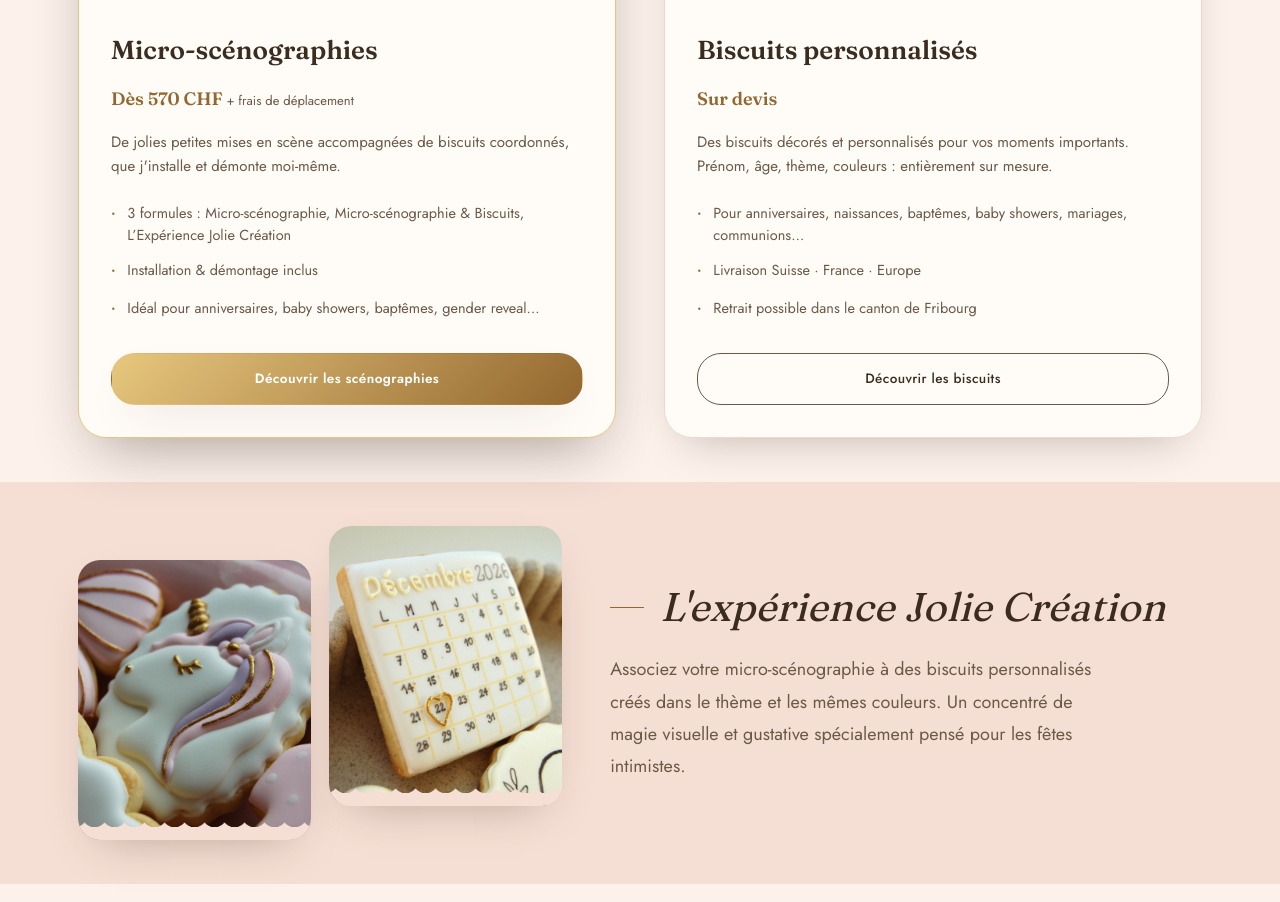
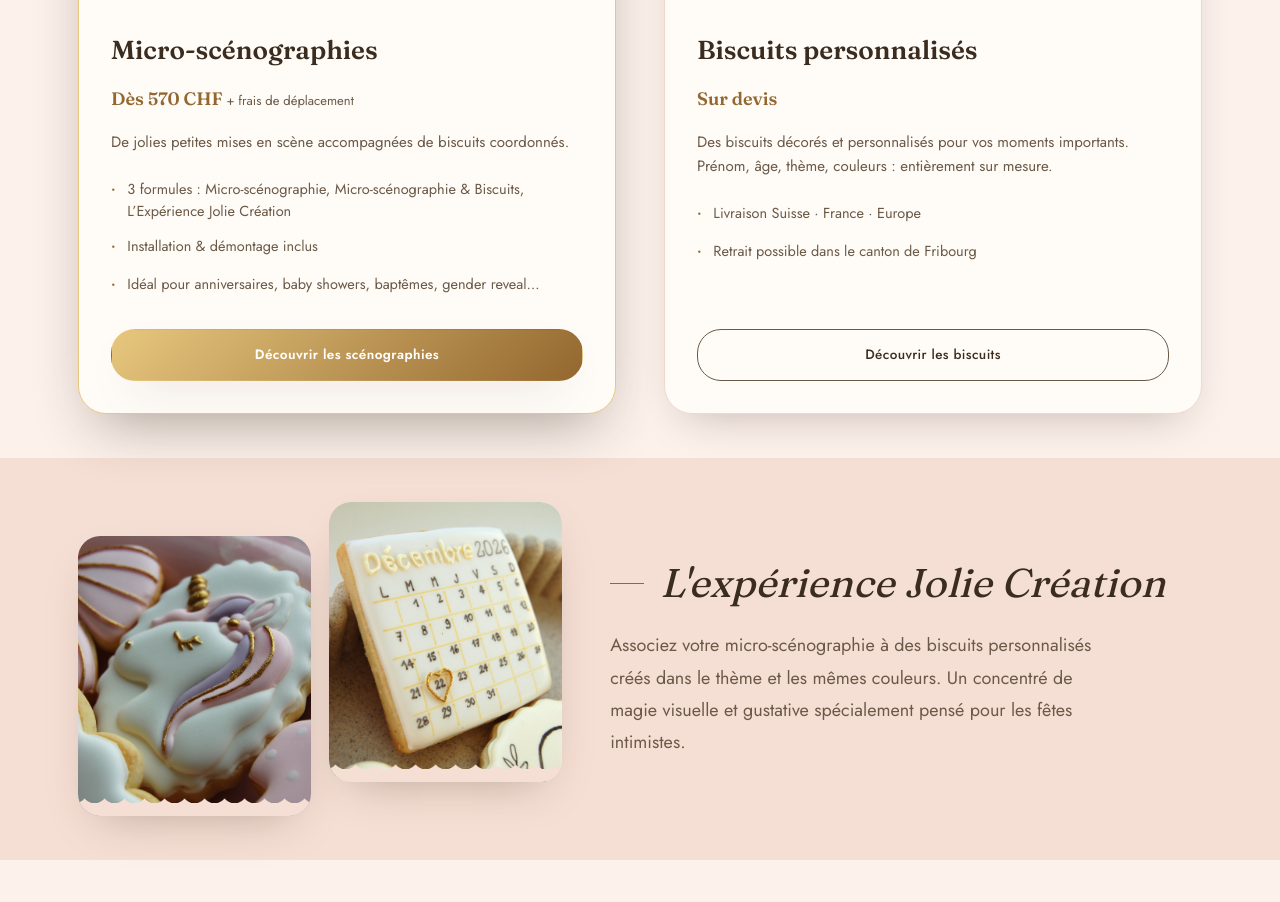
Before and after one commit to ComparePrime/jolie-creation.com, a website: page index.html in a window 1280 px wide. Shown: the part 1040-1942 px from the top of the page. Drawn offline with nearby package versions, Linux system fonts and the light colour scheme.

Commit message:
Update index.html

```diff
--- a/index.html
+++ b/index.html
@@ -84,7 +84,7 @@
           <div class="card-content">
             <h3>Micro-scénographies</h3>
             <p class="price">Dès 570 CHF <span class="price-suite">+ frais de déplacement</span></p>
-            <p class="desc">De jolies petites mises en scène accompagnées de biscuits coordonnés, que j'installe et démonte moi-même.</p>
+            <p class="desc">De jolies petites mises en scène accompagnées de biscuits coordonnés.</p>
             <ul class="formule-list">
               <li>3 formules : Micro-scénographie, Micro-scénographie &amp; Biscuits, L’Expérience Jolie Création</li>
               <li>Installation &amp; démontage inclus</li>
@@ -102,7 +102,6 @@
             <p class="price">Sur devis</p>
             <p class="desc">Des biscuits décorés et personnalisés pour vos moments importants. Prénom, âge, thème, couleurs : entièrement sur mesure.</p>
             <ul class="formule-list">
-              <li>Pour anniversaires, naissances, baptêmes, baby showers, mariages, communions…</li>
               <li>Livraison Suisse &middot; France &middot; Europe</li>
               <li>Retrait possible dans le canton de Fribourg</li>
             </ul>
```
